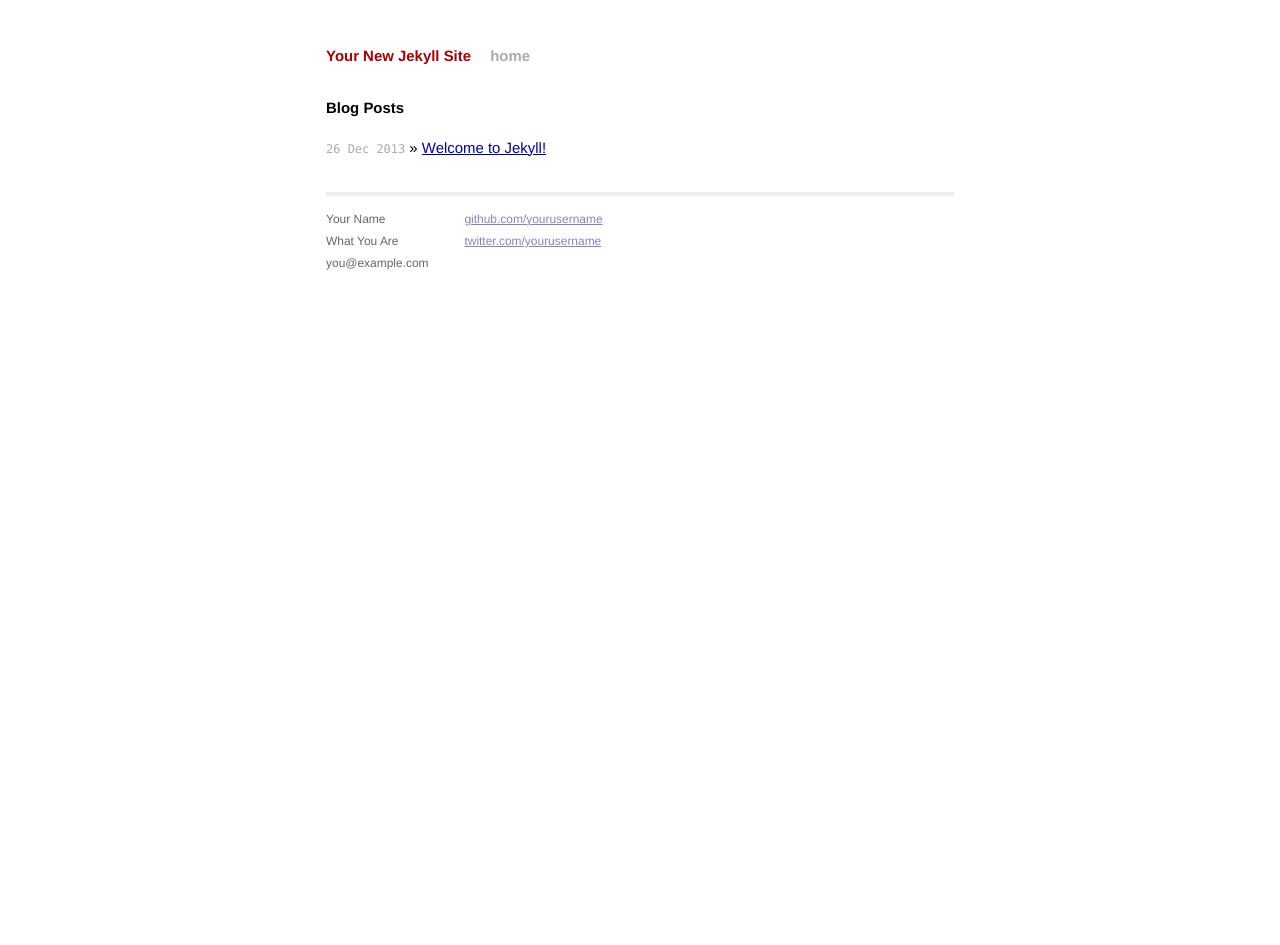
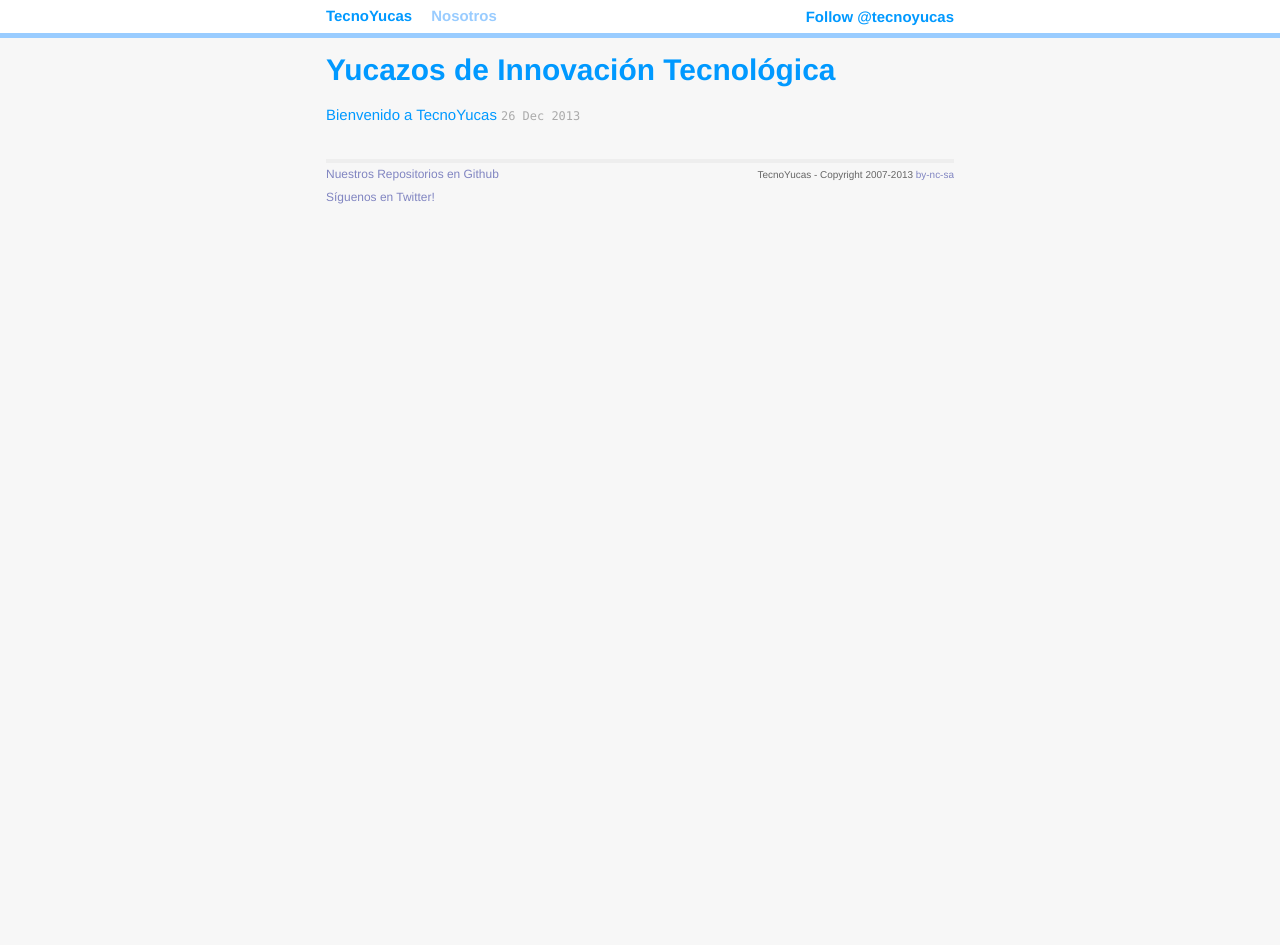
Before and after one commit to tecnoyucas/tecnoyucas.github.io, a Jekyll site: the page built from index.html, in a window 1280 px wide. Built offline with Jekyll 4.4.1, drawn with Linux system fonts in a browser that asks for light colours; Markdown is read by kramdown in place of the engine named in the settings; comment, search, counter and statistics services are not loaded; after the commit the page ends 900 px from its top, so only the background shows below that.

Commit message:
First concept

```diff
--- a/_config.yml
+++ b/_config.yml
@@ -1,3 +1,5 @@
-name: Your New Jekyll Site
+name: TecnoYucas
 markdown: redcarpet
 pygments: true
+lsi: true
+permalink: date
--- a/_layouts/default.html
+++ b/_layouts/default.html
@@ -15,30 +15,41 @@
 	</head>
 	<body>
 
+		<div class="header">
 			<div class="site">
-          <div class="header">
 				<h1 class="title"><a href="/">{{ site.name }}</a></h1>
-            <a class="extra" href="/">home</a>
+				<a class="extra" href="/nosotros.html">Nosotros</a>
+				<div class="right">
+					<a href="https://twitter.com/tecnoyucas" class="twitter-follow-button" data-show-count="false" data-lang="en">Follow @tecnoyucas</a>
 				</div>
+			</div>
+		</div>
+
+		<div class="site">
 
 {{ content }}
 
 			<div class="footer">
 				<div class="contact">
+					<div style="float:right">
+						<small>
+							TecnoYucas -
+							Copyright
+							2007-{{ site.time | date: '%Y' }}
+							<a href="http://sadasant.com/license">by-nc-sa</a>
+						</small>
+					</div>
 					<p>
-                Your Name<br />
-                What You Are<br />
-                you@example.com
-              </p>
-            </div>
-            <div class="contact">
-              <p>
-                <a href="https://github.com/yourusername">github.com/yourusername</a><br />
-                <a href="https://twitter.com/yourusername">twitter.com/yourusername</a><br />
+						<a href="https://github.com/tecnoyucas">Nuestros Repositorios en Github</a><br />
+						<a href="https://twitter.com/tecnoyucas">Síguenos en Twitter!</a><br />
 					</p>
 				</div>
 			</div>
+
 		</div>
 
 	</body>
+
+	<script>!function(d,s,id){var js,fjs=d.getElementsByTagName(s)[0];if(!d.getElementById(id)){js=d.createElement(s);js.id=id;js.src="//platform.twitter.com/widgets.js";fjs.parentNode.insertBefore(js,fjs);}}(document,"script","twitter-wjs");</script>
+
 </html>
--- a/css/main.css
+++ b/css/main.css
@@ -13,7 +13,7 @@
 html, body { height: 100%; }
 
 body {
-  background-color: #FFF;
+  background-color: #f7f7f7;
   font: 13.34px Helvetica, Arial, sans-serif;
   font-size: small;
   text-align: center;
@@ -22,12 +22,23 @@
 h1, h2, h3, h4, h5, h6 {
   font-size: 100%; }
 
-h1 { margin-bottom: 1em; }
+h1 {
+  margin-bottom: 1em;
+}
+h2 {
+  color: #09f;
+  margin: .7em 0;
+  font-size: 2em;
+}
 p { margin: 1em 0; }
 
-a         { color: #00a; }
-a:hover   { color: #000; }
-a:visited { color: #a0a; }
+a {
+  color: #09f;
+  text-decoration: none;
+}
+a:hover   {
+  text-decoration: underline;
+}
 
 /*****************************************************************************/
 /*
@@ -59,13 +70,25 @@
   font-size: 115%;
   text-align: justify;
   width: 42em;
-  margin: 3em auto 2em;
+  margin: 0em auto 2em;
   line-height: 1.5em;
+}
+
+.header {
+  background: #fff;
+  height: 25px;
+  padding: 5px 5px 3px;
+  border-bottom: 5px solid #9cf;
 }
 
 .header a {
   font-weight: bold;
   text-decoration: none;
+}
+
+.header .right {
+  float: right;
+  padding-top: 1px;
 }
 
 .title {
@@ -74,7 +97,7 @@
 }
 
 .title a {
-  color: #a00;
+  color: #09f;
 }
 
 .title a:hover {
@@ -82,7 +105,7 @@
 }
 
 .header a.extra {
-  color: #aaa;
+  color: #9cf;
   margin-left: 1em;
 }
 
@@ -92,6 +115,7 @@
 
 .meta {
   color: #aaa;
+  font-size: 12px;
 }
 
 .footer {
@@ -104,7 +128,11 @@
 
 .footer .contact {
   float: left;
-  margin-right: 3em;
+  width: 100%;
+}
+
+.footer .contact p {
+  margin: 0;
 }
 
 .footer .contact a {
@@ -126,6 +154,48 @@
 /* Posts
 /*
 /*****************************************************************************/
+.post-wrapper {
+  border: 1px solid #eee;
+  border-bottom: 1px solid #ddd;
+  border-top: 0;
+  padding: 10px 30px;
+  background: #fff;
+}
+
+.post-wrapper .share {
+    width: 100%;
+    height: 10px;
+    text-align: right;
+}
+
+.post-wrapper .share .twitter-share-button {
+    margin-right: -5px;
+}
+
+.post {
+  color: #333;
+}
+
+.related {
+  margin-top: 30px;
+  border-top: 1px solid #eee;
+  font-size: 12px;
+  font-color: #777;
+}
+
+.related > span {
+  width: 45%;
+  padding: 10px;
+  display: inline-block;
+  text-align: left;
+}
+
+.related span.left {
+  float: left;
+}
+
+.related span.right {
+}
 
 /* standard */
 .post pre {
--- a/index.html
+++ b/index.html
@@ -1,13 +1,13 @@
 ---
 layout: default
-title: Your New Jekyll Site
+title: Yucazos de Innovación Tecnológica
 ---
 
 <div id="home">
-  <h1>Blog Posts</h1>
-  <ul class="posts">
-    {% for post in site.posts %}
-      <li><span>{{ post.date | date_to_string }}</span> &raquo; <a href="{{ post.url }}">{{ post.title }}</a></li>
-    {% endfor %}
-  </ul>
+	<h2>Yucazos de Innovación Tecnológica</h2>
+	<ul class="posts">
+		{% for post in site.posts %}
+			<li><a href="{{ post.url }}">{{ post.title }}</a> <span>{{ post.date | date_to_string }}</span></li>
+		{% endfor %}
+	</ul>
 </div>
```
Also changed, not shown: _layouts/post.html (+31 -4 lines), _posts/2013-12-26-bienvenido-a-tecnoyucas.markdown (added, +11 -0 lines), _posts/2013-12-26-welcome-to-jekyll.markdown (deleted, +0 -24 lines), nosotros.html (added, +21 -0 lines). Lines whose indentation alone changed are shown as unchanged.
